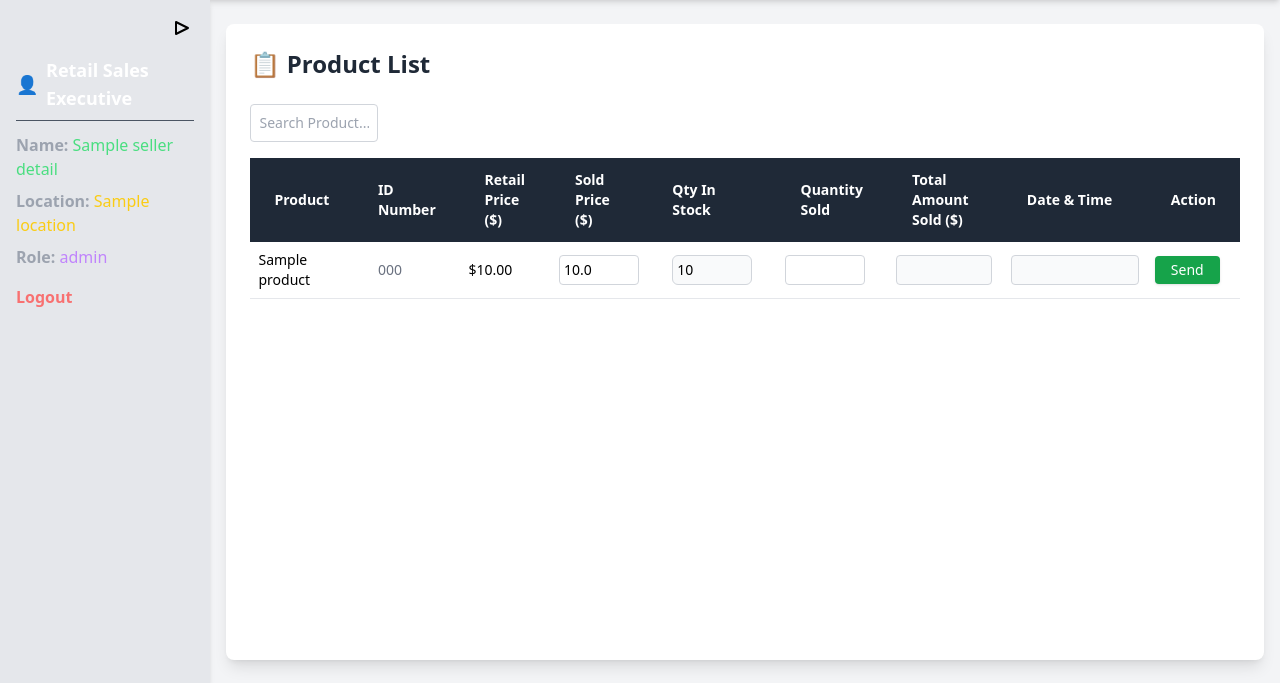
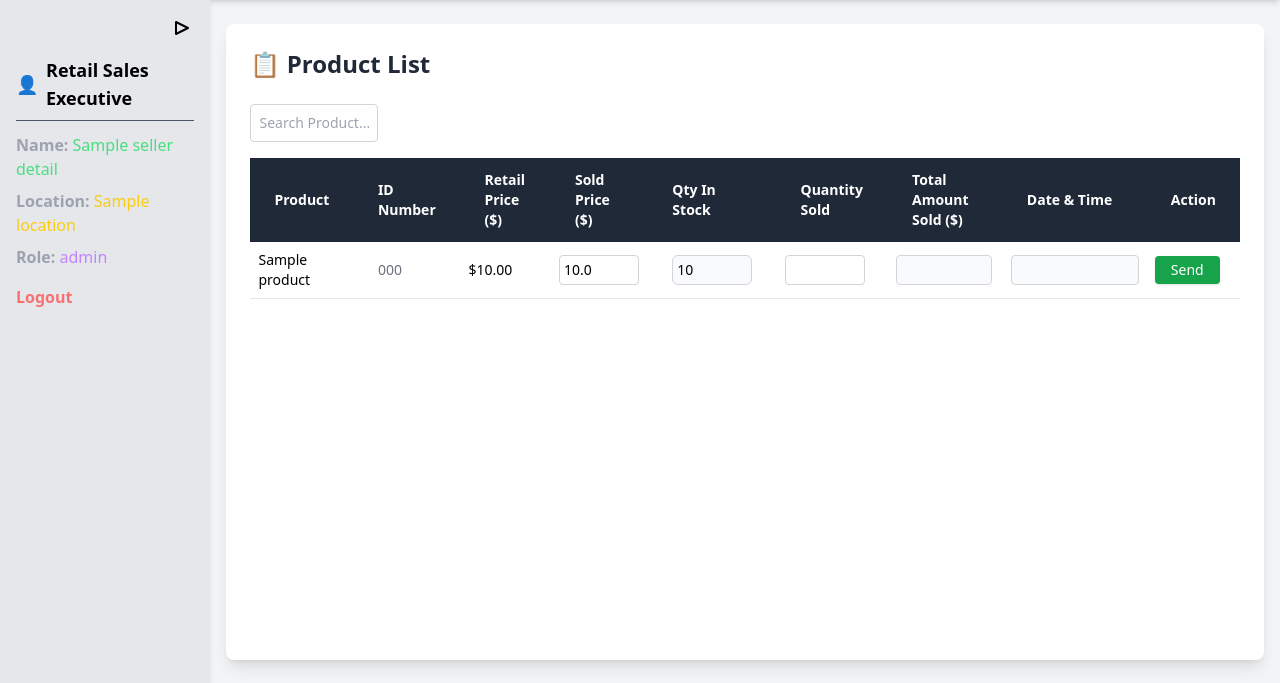
Before and after one commit to Martin4dbest/jomaviko, a Flask app: template templates/seller_dashboard.html in a window 1280 px wide. Shown: the part 64-747 px from the top of the page. Run offline with Flask 3, Linux system fonts and the light colour scheme; tables that the repository leaves empty hold one stand-in row (values such as "Sample post"); the template is opened without the code that fills it: values that come from a table or form of the project are taken from there, most other values are stand-ins (such as "Sample title", 1, 10 or a date in 2020); some libraries are stand-ins or nearby versions.

Commit message:
Update seller_dashboard.html

```diff
--- a/templates/seller_dashboard.html
+++ b/templates/seller_dashboard.html
@@ -49,10 +49,11 @@
 
           <!-- Seller Info -->
     <div x-show="sidebarOpen" class="transition-all duration-300 ease-in-out text-white">
-      <h2 class="text-lg font-semibold mb-3 border-b border-gray-600 pb-2 flex items-center space-x-2">
-        <span class="text-blue-400">👤</span>
+      <h2 class="text-lg font-semibold mb-3 border-b border-gray-600 pb-2 flex items-center space-x-2 text-black">
+        <span class="text-black">👤</span>
         <span>Retail Sales Executive</span>
       </h2>
+
 
       <p class="mb-2">
         <span class="text-gray-400 font-semibold">Name:</span>
```
